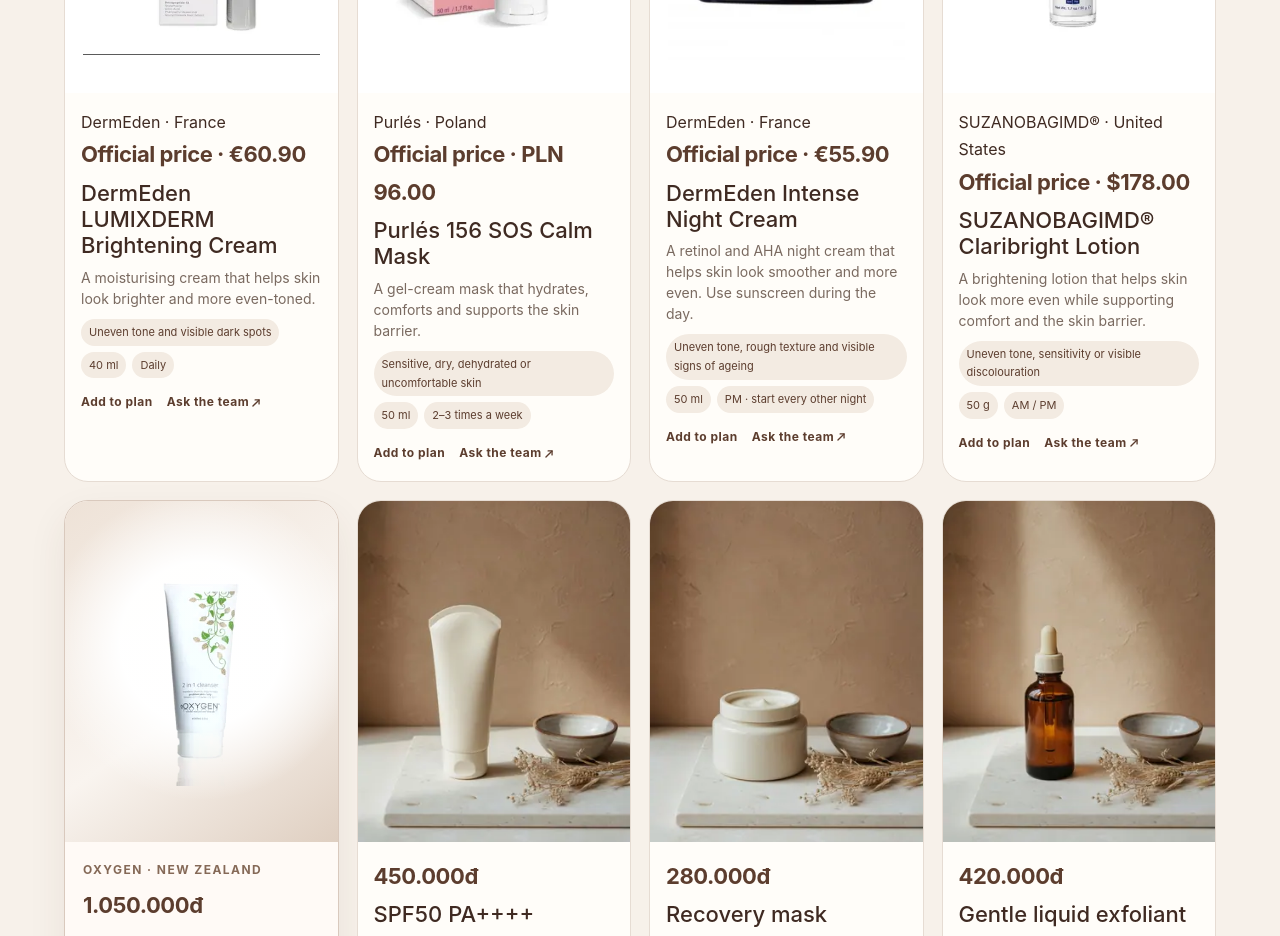
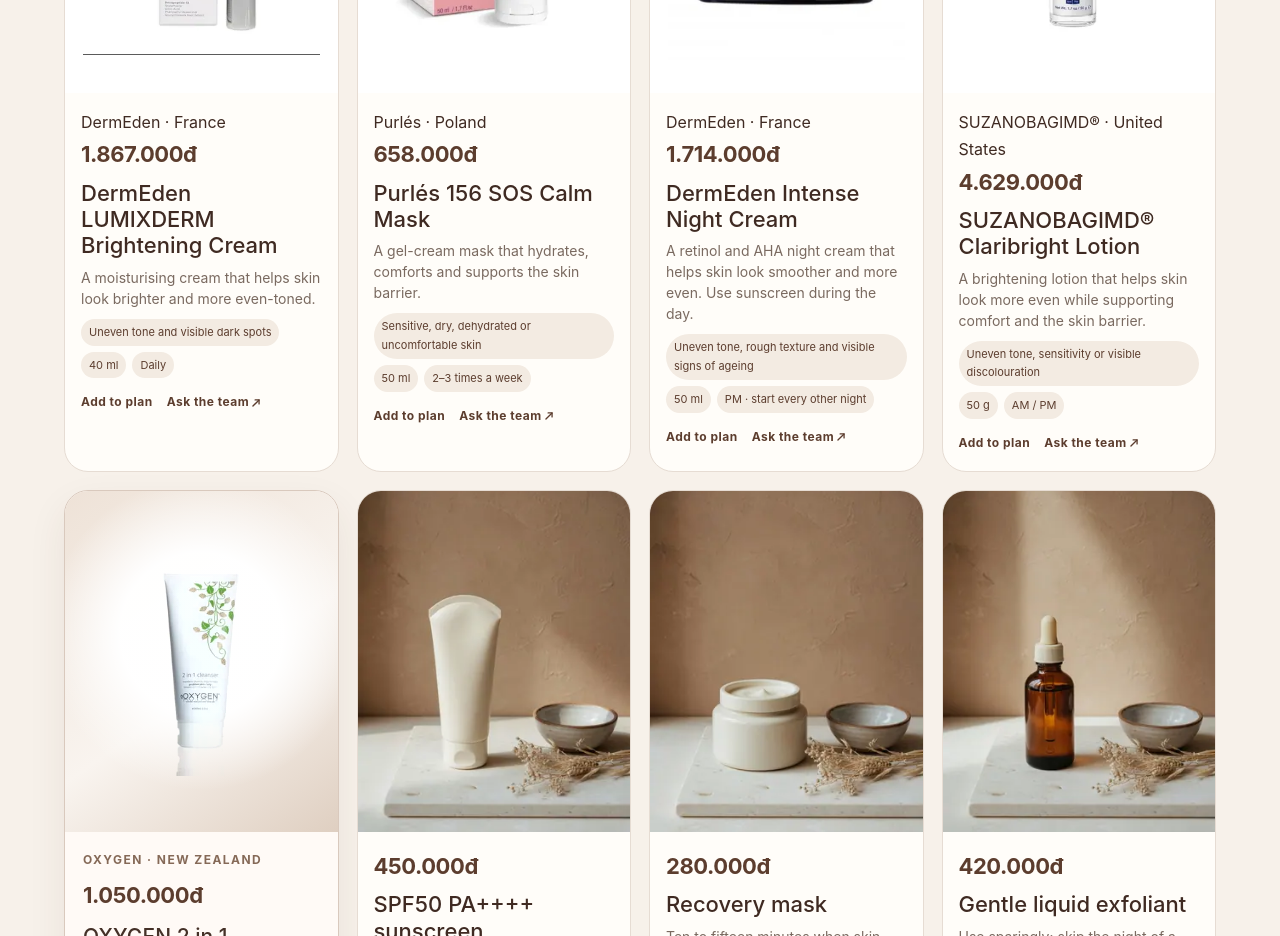
Before and after one commit to nttthao261096-byte/hatobeauty, a Next.js app: page /en/care-plan in a window 1280 px wide. Shown: the part 1860-2796 px from the top of the page. Built offline with nearby package versions, Linux system fonts and the light colour scheme.

Commit message:
Display verified product prices in Vietnamese dong

```diff
--- a/app/CarePlanPage.tsx
+++ b/app/CarePlanPage.tsx
@@ -196,9 +196,7 @@ export function CarePlanPage({ lang }: { lang: CareLang }) {
                               <b>{item[lang].name}</b>
                               <small>
                                 {item.size} · {item.when[lang]} ·{" "}
-                                {"priceLabel" in item
-                                  ? item.priceLabel[lang]
-                                  : formatVnd(item.price)}
+                                {formatVnd(item.price)}
                               </small>
                             </span>
                           </li>
@@ -284,9 +282,6 @@ export function CarePlanPage({ lang }: { lang: CareLang }) {
                   0,
                 );
                 const setPrice = retail - combo.save;
-                const needsPriceConfirmation = items.some(
-                  (item) => item && "priceLabel" in item,
-                );
                 return (
                   <article className="plan-combo-card" key={combo.id}>
                     <div className="plan-combo-photo">
@@ -298,21 +293,11 @@ export function CarePlanPage({ lang }: { lang: CareLang }) {
                       />
                     </div>
                     <h3>{combo[lang].name}</h3>
-                    <p className="product-price">
-                      {needsPriceConfirmation
-                        ? lang === "vi"
-                          ? "Liên hệ"
-                          : "Contact us"
-                        : formatVnd(setPrice)}
-                    </p>
+                    <p className="product-price">{formatVnd(setPrice)}</p>
                     <p className="plan-combo-save">
-                      {needsPriceConfirmation
-                        ? lang === "vi"
-                          ? "Vui lòng xác nhận giá với chuyên viên"
-                          : "Please confirm pricing with the team"
-                        : lang === "vi"
-                          ? `Lẻ ${formatVnd(retail)} · tiết kiệm ${formatVnd(combo.save)}`
-                          : `Singly ${formatVnd(retail)} · save ${formatVnd(combo.save)}`}
+                      {lang === "vi"
+                        ? `Lẻ ${formatVnd(retail)} · tiết kiệm ${formatVnd(combo.save)}`
+                        : `Singly ${formatVnd(retail)} · save ${formatVnd(combo.save)}`}
                     </p>
                     <p>{combo[lang].fit}</p>
                     <ul>
--- a/app/ProductCard.tsx
+++ b/app/ProductCard.tsx
@@ -35,11 +35,7 @@ export function ProductCard({
       </div>
       <div className="product-card-copy">
         {provenance && <p className="product-brand">{provenance}</p>}
-        <p className="product-price">
-          {"priceLabel" in product
-            ? product.priceLabel[lang]
-            : formatVnd(product.price)}
-        </p>
+        <p className="product-price">{formatVnd(product.price)}</p>
         <h3>{copy.name}</h3>
         <p className="product-use">{copy.use}</p>
         <p className="product-meta">
--- a/app/care-catalog.ts
+++ b/app/care-catalog.ts
@@ -11,8 +11,7 @@ const draft_careProducts = [
     id: "lumixderm",
     image: "/images/product-dermeden-lumixderm.png",
     size: "40 ml",
-    price: 0,
-    priceLabel: { vi: "Giá hãng · 60,90 €", en: "Official price · €60.90" },
+    price: 1867000,
     brand: "DermEden",
     origin: "France",
     officialSource:
@@ -34,11 +33,7 @@ const draft_careProducts = [
     id: "purles-sos-calm-mask",
     image: "/images/product-purles-156-sos-calm-mask.png",
     size: "50 ml",
-    price: 0,
-    priceLabel: {
-      vi: "Giá hãng · 96,00 zł",
-      en: "Official price · PLN 96.00",
-    },
+    price: 658000,
     brand: "Purlés",
     origin: "Poland",
     officialSource:
@@ -60,8 +55,7 @@ const draft_careProducts = [
     id: "dermeden-intense-night-cream",
     image: "/images/product-dermeden-intense-night-cream.png",
     size: "50 ml",
-    price: 0,
-    priceLabel: { vi: "Giá hãng · 55,90 €", en: "Official price · €55.90" },
+    price: 1714000,
     brand: "DermEden",
     origin: "France",
     officialSource:
@@ -83,11 +77,7 @@ const draft_careProducts = [
     id: "obagi-claribright",
     image: "/images/product-obagi-claribright.png",
     size: "50 g",
-    price: 0,
-    priceLabel: {
-      vi: "Giá hãng · 178,00 USD",
-      en: "Official price · $178.00",
-    },
+    price: 4629000,
     brand: "SUZANOBAGIMD®",
     origin: "United States",
     officialSource:
```
Also changed, not shown: 1 other file (tests, documents, lock files or other folders).
